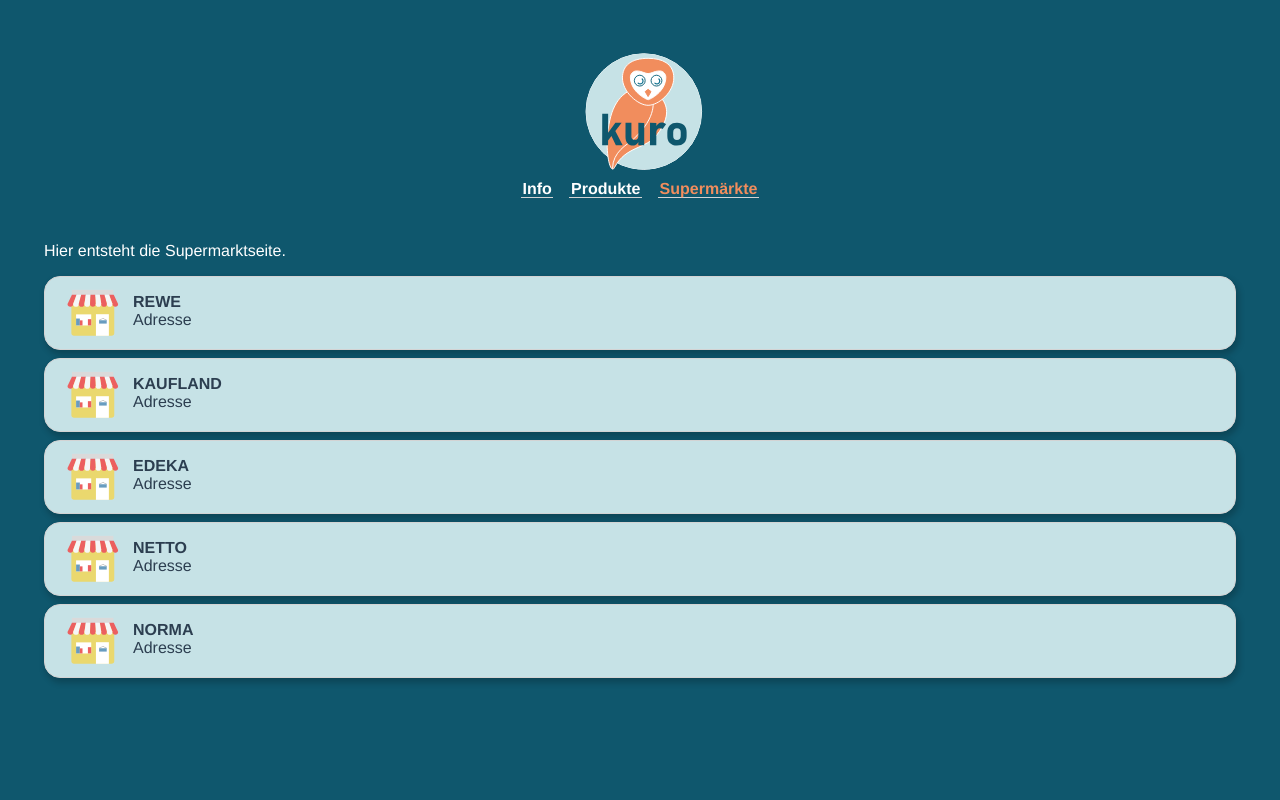
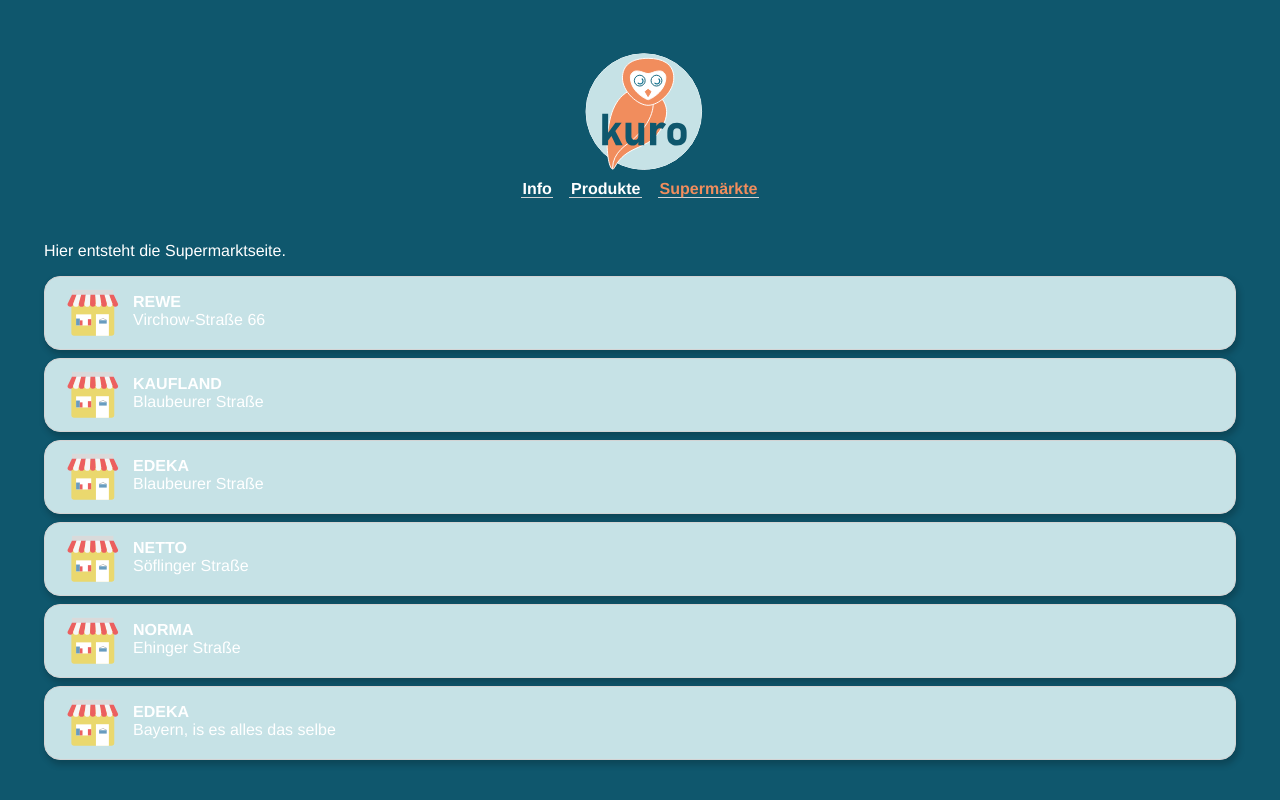
Before and after one commit to ProjektKuro/kuro-web, a Vue app: page /#/markets in a window 1280 px wide. Built offline with nearby package versions, Linux system fonts and the light colour scheme.

Commit message:
fix changes, add white text color for span elements

```diff
--- a/src/App.vue
+++ b/src/App.vue
@@ -21,9 +21,6 @@
 <style>
 body {
   background-color: #0f576d;
-  /* font-size: 12px; */
-  /* background-color: #6dd3fc; */
-  /* background-color: #c6e3e6; */
   text-align: left;
 }
 
@@ -45,8 +42,9 @@
 .content {
   margin: 1rem 1.25rem;
 }
-.content p {
-color: #fff;
+.content p, span {
+  color: #fff;
 }
 
+
 </style>
--- a/src/components/Header.vue
+++ b/src/components/Header.vue
@@ -21,10 +21,11 @@
 export default {
   name: "Header",
   methods: {
-    hoothoot: () => {
-      console.log("click.. braces yourselves the hoot is coming.");
-      return new Audio("../assets/owl1.wav").play();
-    }
+    // Easter egg from Dev team. CURRENTLY NOT WORKING.
+    // hoothoot: () => {
+    //   console.log("click.. braces yourselves the hoot is coming.");
+    //   return new Audio("../assets/owl1.wav").play();
+    // }
   }
 };
 </script>
--- a/src/components/market/Market.vue
+++ b/src/components/market/Market.vue
@@ -3,7 +3,7 @@
         <img class="shop-image" src="@/assets/ic_markt.svg" alt="shop-logo">
         <div class="shop-text">
           <span class="shop-name" v:bind="prop-name">{{ name }}</span>
-          <span class="shop-adress" v:bind="prop-name">Adresse</span>
+          <span class="shop-adress" v:bind="prop-address">{{ address }}</span>
         </div>
     </div>
 </template>
@@ -11,8 +11,10 @@
 <script>
 export default {
     name: "Market",
+    address: "",
     props: {
-        name
+        name: String,
+        address: String,
     },
     // data: () => {
     //     return {};
--- a/src/components/product/ProductList.vue
+++ b/src/components/product/ProductList.vue
@@ -12,7 +12,7 @@
 export default {
   name: "ProductList",
   props: {
-    list
+    list: []
   }
 };
 </script>
--- a/src/views/Markets.vue
+++ b/src/views/Markets.vue
@@ -1,11 +1,12 @@
 <template>
   <div class="markets">
     <p>Hier entsteht die Supermarktseite.</p>
-    <Market name="Rewe"/>
-    <Market name="Kaufland"/>
-    <Market name="Edeka"/>
-    <Market name="Netto"/>
-    <Market name="Norma"/>
+    <Market name="Rewe" address="Virchow-Straße 66"/>
+    <Market name="Kaufland" address="Blaubeurer Straße"/>
+    <Market name="Edeka" address="Blaubeurer Straße"/>
+    <Market name="Netto" address="Söflinger Straße"/>
+    <Market name="Norma" address="Ehinger Straße"/>
+    <Market name="Edeka" address="Bayern, is es alles das selbe"/>
   </div>
 </template>
 
--- a/src/views/Products.vue
+++ b/src/views/Products.vue
@@ -1,7 +1,11 @@
 <template>
   <div class="products">
     <div class="productFilter">
-      <span>{{ text }}</span>
+      <p>
+        Hier finden Sie alle Produkte von Kuro.
+        Wenn Sie nach einem bestimmten Produkt suchen,
+        dann geben Sie den Namen unten in das Suchfeld ein.
+      </p>
       <br />
       <br />
       <span class="search-filter">Produktfilter: {{ inputSearchQuery }}</span>
@@ -51,5 +55,6 @@
 .productFilter {
   text-align: left;
   word-wrap: break-word;
+  color: inherit;
 }
 </style>
```
